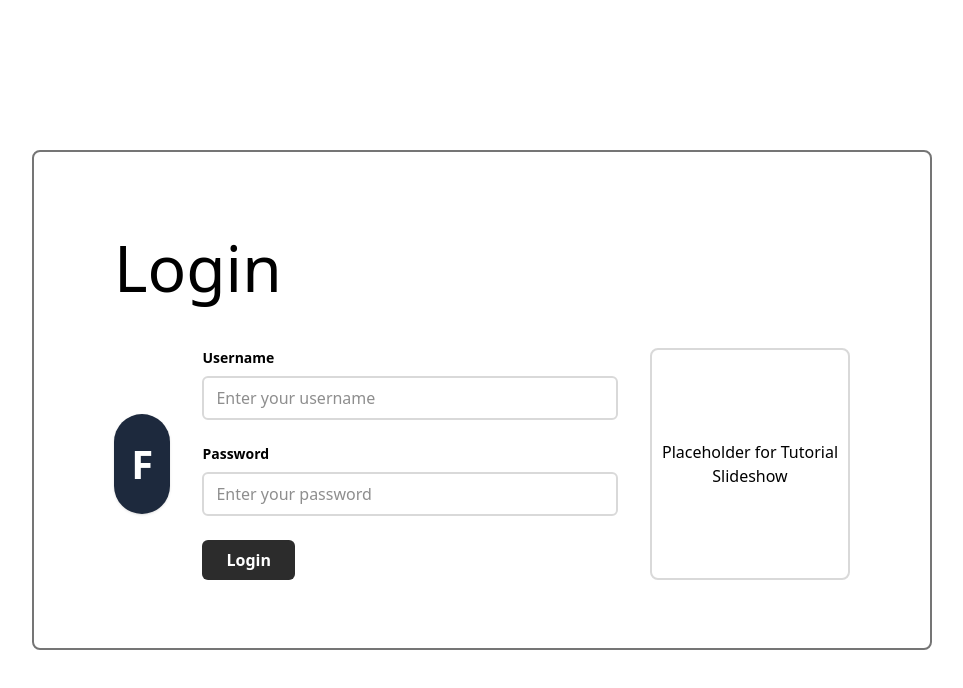
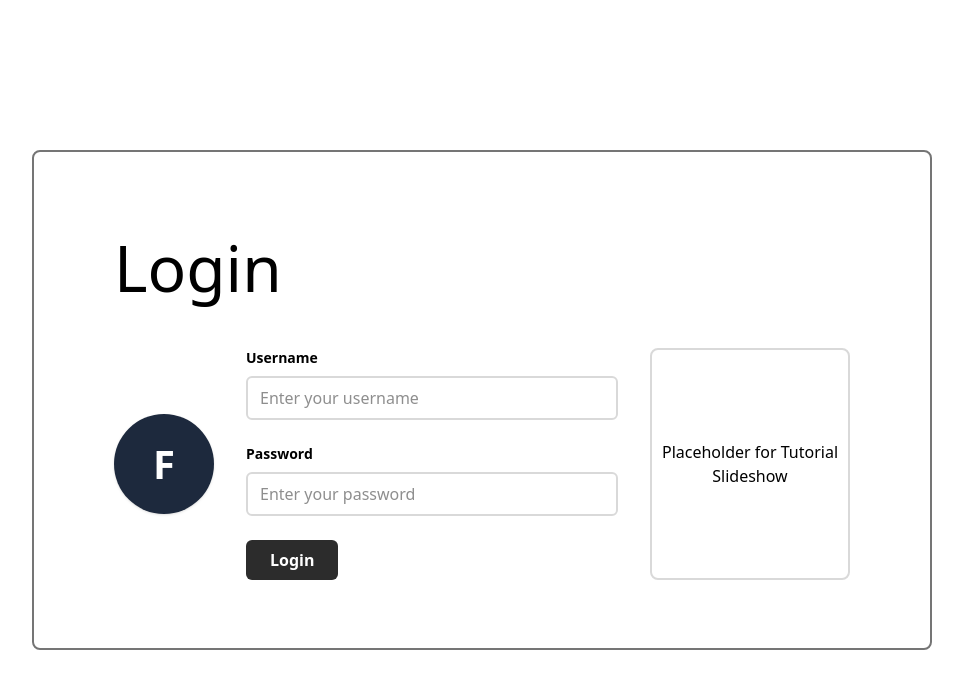
Before and after one commit to NLuke17/Telestration, a React app in the folder frontend/: page /login in a window 1280 px wide. Shown: the top 688 px of the page, without its empty margins (158-1121 px from the left). Built offline with nearby package versions, Linux system fonts and the light colour scheme; no server answers; the HTML template or start-up script is replaced by a standard one.

Commit message:
Fixed Avatar aspect ratio to be square again

```diff
--- a/frontend/src/components/Avatar.tsx
+++ b/frontend/src/components/Avatar.tsx
@@ -11,8 +11,8 @@ export default function InitialAvatar({ name, src, size='16', className="" }: Av
 
   return (
     <div
-        style={{ width: `${size}px`, height: `${size}px` }}
-        className={`aspect-square bg-slate-800 rounded-full flex justify-center items-center text-white font-bold overflow-hidden shadow-sm ${className}`}
+        style={{ width: `${size}px`, height: `${size}px`, minWidth: `${size}px` }}
+        className={`relative inline-flex bg-slate-800 rounded-full flex justify-center items-center text-white font-bold overflow-hidden shadow-sm ${className}`}
     >
         {src ? (
             <img
```
